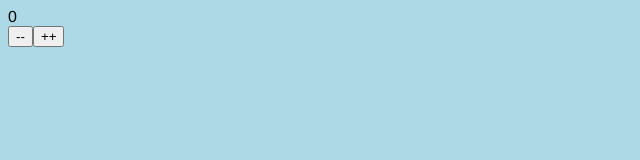
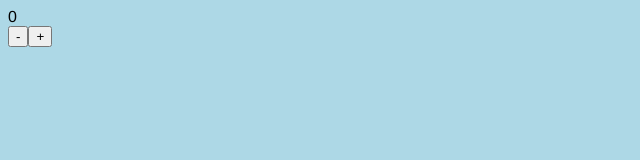
Before and after one commit to msopanen/webpack-react-es6, a React app: page / in a window 1280 px wide. Shown: the top 160 px of the page, without its empty margins (0-640 px from the left). Built offline with nearby package versions, Linux system fonts and the light colour scheme; the HTML template or start-up script is replaced by a standard one.

Commit message:
splitting application to smaller modules

```diff
--- a/src/main/components/App.jsx
+++ b/src/main/components/App.jsx
@@ -1,39 +1,23 @@
 import React from 'react';
 import { render } from 'react-dom';
 import PropTypes from 'prop-types';
-import { connect } from 'react-redux';
+import { createStore } from 'redux';
+import { Provider } from 'react-redux';
 
-class App extends React.Component {
+import Counter from "./Counter"
+import Reducer from "../reducers/Counter";
 
-    static propTypes = {
-        counter: PropTypes.number,
-        onIncrement: PropTypes.func,
-        onDecrement: PropTypes.func
-    };
+// TODO: fix hmr of reducers -> https://github.com/reactjs/react-redux/releases/tag/v2.0.0
+
+const store = createStore(Reducer, { counter: 0 });
+
+export default class App extends React.Component {
 
     render() {
-
-        const { counter, onDecrement, onIncrement } = this.props;
-
         return (
-            <div>
-                <div>{counter}</div>
-                <button onClick={onDecrement}>--</button>
-                <button onClick={onIncrement}>++</button>
-            </div>
+            <Provider store={store}>
+                <Counter />
+            </Provider>
         );
     }
 };
-
-const mapStateToProps = (state) => {
-    return state;
-};
-
-const mapDispatchToProps = (dispatch) => {
-    return {
-        onIncrement: () => dispatch({ type: 'INCREMENT' }),
-        onDecrement: () => dispatch({ type: 'DECREMENT' })
-    }
-};
-
-export default connect(mapStateToProps, mapDispatchToProps)(App);
--- /dev/null
+++ b/src/main/components/Counter.jsx
@@ -0,0 +1,39 @@
+import React from 'react';
+import { render } from 'react-dom';
+import PropTypes from 'prop-types';
+import { connect } from 'react-redux';
+
+class Counter extends React.Component {
+
+    static propTypes = {
+        counter: PropTypes.number,
+        onIncrement: PropTypes.func,
+        onDecrement: PropTypes.func
+    };
+
+    render() {
+
+        const { counter, onDecrement, onIncrement } = this.props;
+
+        return (
+            <div>
+                <div>{counter}</div>
+                <button onClick={onDecrement}>-</button>
+                <button onClick={onIncrement}>+</button>
+            </div>
+        );
+    }
+};
+
+const mapStateToProps = (state) => {
+    return state;
+};
+
+const mapDispatchToProps = (dispatch) => {
+    return {
+        onIncrement: () => dispatch({ type: 'INCREMENT' }),
+        onDecrement: () => dispatch({ type: 'DECREMENT' })
+    }
+};
+
+export default connect(mapStateToProps, mapDispatchToProps)(Counter);
--- a/src/main/index.jsx
+++ b/src/main/index.jsx
@@ -1,27 +1,20 @@
 import "./styles/index.css";
 
 import * as React from "react";
+/**
+ * index.jsx is entry point of the application providing HMR that should stay unchanged.
+ * all development should happen in App.jsx and it subclasses
+ *
+ * @author msopanen
+ */
 import * as ReactDOM from "react-dom";
 import { AppContainer } from "react-hot-loader";
-import { createStore } from 'redux';
-import { Provider } from 'react-redux';
-
 import App from "./components/App";
-import Reducer from "./reducers/Counter";
-
-/*ReactDOM.render (
-    <App />,
-    document.getElementById("root"),
-);*/
-
-const store = createStore(Reducer, { counter: 0 });
 
 const render = (Component) =>
 ReactDOM.render (
     <AppContainer>
-        <Provider store={store}>
-            <Component />
-        </Provider>
+        <Component />
     </AppContainer>,
     document.getElementById("root"),
 );
```
